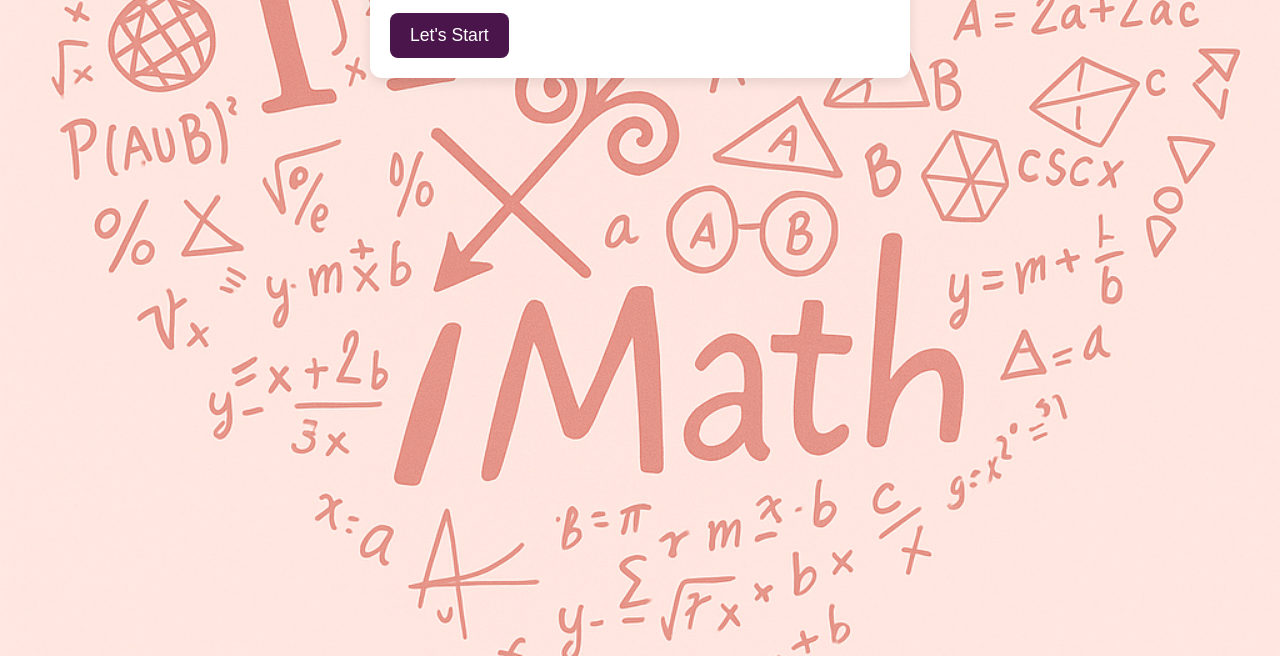
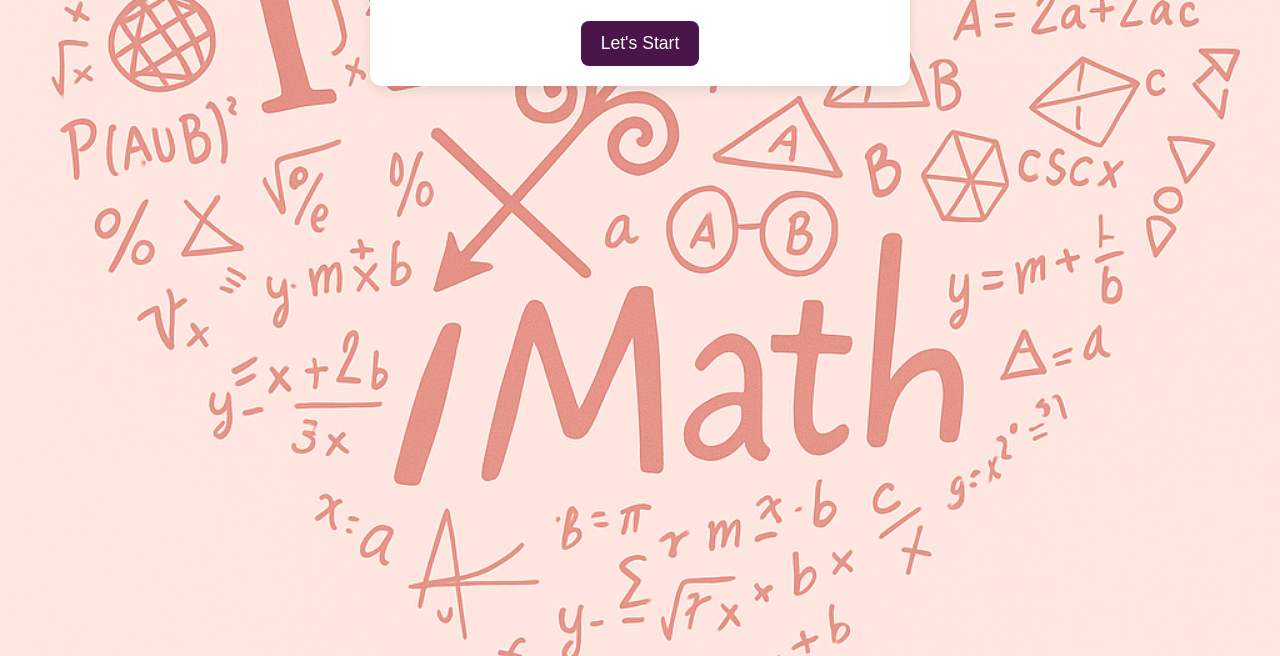
Before and after one commit to BeeKay1405/maths, a plain HTML site: page index.html in a window 1280 px wide. Shown: the part 144-800 px from the top of the page. Drawn offline with nearby package versions, Linux system fonts and the light colour scheme.

Commit message:
Final final I think

```diff
--- a/index.html
+++ b/index.html
@@ -23,6 +23,10 @@
     #submitBtn:hover { background: #43a047; }
     #overallEq { font-size: 1.3rem; }
     #plotSection { display: none; margin-top: 20px; text-align: center; }
+    #landing #startBtn {
+      display: block;
+      margin: 24px auto 0; /* adjust top‑margin as desired */
+    }
     #startBtn { padding: 12px 20px; display: inline-block; background: #4a154b; color: #fff; border-radius: 8px; text-decoration: none; font-size: 1.1rem; }
     #startBtn:hover { background: #3b0f3d; }
     #desmosLink { padding: 12px 20px; display: inline-block; background: #4a154b; color: #fff; border-radius: 8px; text-decoration: none; font-size: 1.1rem; }
```
